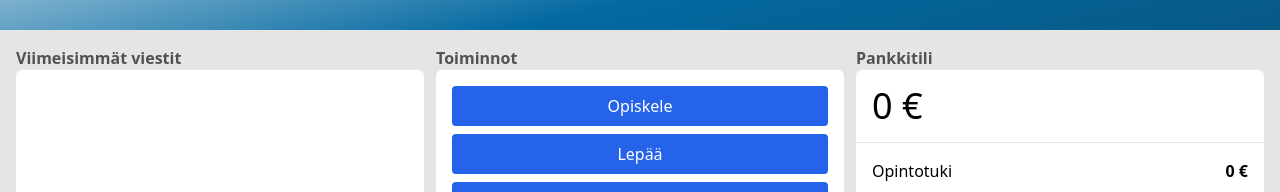
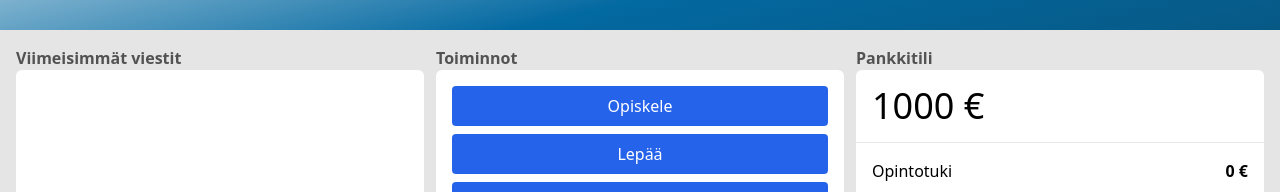
Before and after one commit to vuolen/opiskelusim2023, a React (Vite) app: page / in a window 1280 px wide. Shown: the part 334-526 px from the top of the page. Built offline with nearby package versions, Linux system fonts and the light colour scheme.

Commit message:
added rent

```diff
--- a/src/game/game.ts
+++ b/src/game/game.ts
@@ -7,6 +7,8 @@ import { createCredits } from "./observables/credits";
 import { createDate } from "./observables/date";
 import { createGameover } from "./observables/gameover";
 import { createEnergy } from "./observables/energy";
+import { createSalary } from "./observables/salary";
+import { createRent } from "./observables/rent";
 
 export type Student = {
     credits: number;
@@ -38,7 +40,11 @@ export function createGame(action$: Observable<ActionTypes>) {
 
     const credits$ = createCredits(action$, message$);
 
-    const money$ = createMoney(action$, date$, message$);
+    const salary$ = createSalary(action$, date$, message$);
+
+    const rent$ = createRent(date$);
+
+    const money$ = createMoney(salary$, rent$, message$);
 
     const gameover$ = createGameover(credits$, date$);
 
--- a/src/game/observables/date.ts
+++ b/src/game/observables/date.ts
@@ -1,8 +1,6 @@
 import { addDays } from "date-fns";
 import { Action } from "../game";
 import { scan, share, startWith } from "rxjs";
-
-export type Date = ReturnType<typeof createDate>;
 
 export function createDate(action$: Action) {
     return action$.pipe(
--- a/src/game/observables/gameover.ts
+++ b/src/game/observables/gameover.ts
@@ -1,11 +1,10 @@
-import { combineLatest, map, share, startWith } from "rxjs";
+import { Observable, combineLatest, map, share, startWith } from "rxjs";
 import type { Credits } from "./credits";
-import type { Date as DateObserver } from "./date";
 import { isEqual } from "date-fns";
 
 const CREDIT_GOAL = 300;
 
-export function createGameover(credits$: Credits, date$: DateObserver) {
+export function createGameover(credits$: Credits, date$: Observable<Date>) {
     return combineLatest([
         credits$.pipe(map(credits => credits > CREDIT_GOAL)),
         date$.pipe(map(date => isEqual(date, new Date(2023, 8, 31)))),
--- a/src/game/observables/money.ts
+++ b/src/game/observables/money.ts
@@ -1,65 +1,17 @@
-import { getMonth, isLastDayOfMonth } from "date-fns";
-import {
-    Observable,
-    Subject,
-    distinctUntilChanged,
-    filter,
-    map,
-    merge,
-    scan,
-    share,
-    startWith,
-    tap,
-    withLatestFrom,
-} from "rxjs";
-import { Action, ActionTypes, MessageTypes, Messages } from "../game";
+import { merge, scan, share, startWith, tap } from "rxjs";
+import { Messages } from "../game";
+import { Salary } from "./salary";
+import { Rent } from "./rent";
 
-function createDaysWorkedThisMonth(
-    action$: Action,
-    date$: Observable<Date>,
-    message$: Messages,
-) {
-    const month$ = date$.pipe(map(getMonth), distinctUntilChanged());
+const STARTING_MONEY = 1000;
 
-    const reset = () => 0;
-    const addOne = (days: number) => days + 1;
-
+export function createMoney(salary$: Salary, rent$: Rent, message$: Messages) {
     return merge(
-        month$.pipe(map(() => reset)),
-        action$.pipe(
-            filter(action => action === "work"),
-            map(() => addOne),
-            tap(() => message$.next("work")),
-        ),
+        salary$.pipe(tap(salary => salary > 0 && message$.next("payday"))),
+        rent$.pipe(tap(() => message$.next("rent"))),
     ).pipe(
-        scan((acc, update) => update(acc), 0),
-        startWith(0),
+        scan((money, salary) => money + salary, STARTING_MONEY),
+        share(),
+        startWith(STARTING_MONEY),
     );
 }
-
-export function createMoney(
-    action$: Observable<ActionTypes>,
-    date$: Observable<Date>,
-    message$: Subject<MessageTypes>,
-) {
-    const daysWorkedThisMonth$ = createDaysWorkedThisMonth(
-        action$,
-        date$,
-        message$,
-    );
-    return date$.pipe(
-        filter(date => isLastDayOfMonth(date)),
-        withLatestFrom(daysWorkedThisMonth$),
-        map(([_, daysWorkedThisMonth]) => daysWorkedThisMonth),
-        tap(
-            daysWorkedThisMonth =>
-                daysWorkedThisMonth > 0 && message$.next("payday"),
-        ),
-        scan(
-            (money, daysWorkedThisMonth) => money + daysWorkedThisMonth * 80,
-            0,
-        ),
-        share(),
-        startWith(0),
-    );
-}
--- /dev/null
+++ b/src/game/observables/rent.ts
@@ -0,0 +1,11 @@
+import { getDate } from "date-fns";
+import { Observable, filter, map } from "rxjs";
+
+export type Rent = ReturnType<typeof createRent>;
+
+export function createRent(date$: Observable<Date>) {
+    return date$.pipe(
+        filter(date => getDate(date) === 5),
+        map(() => -500),
+    );
+}
--- /dev/null
+++ b/src/game/observables/salary.ts
@@ -0,0 +1,60 @@
+import { getMonth, isLastDayOfMonth } from "date-fns";
+import {
+    Observable,
+    distinctUntilChanged,
+    filter,
+    map,
+    merge,
+    scan,
+    share,
+    startWith,
+    tap,
+    withLatestFrom,
+} from "rxjs";
+import { Action, Messages } from "../game";
+
+function createDaysWorkedThisMonth(
+    action$: Action,
+    date$: Observable<Date>,
+    message$: Messages,
+) {
+    const month$ = date$.pipe(map(getMonth), distinctUntilChanged());
+
+    const reset = () => 0;
+    const addOne = (days: number) => days + 1;
+
+    return merge(
+        month$.pipe(map(() => reset)),
+        action$.pipe(
+            filter(action => action === "work"),
+            map(() => addOne),
+            tap(() => message$.next("work")),
+        ),
+    ).pipe(
+        scan((acc, update) => update(acc), 0),
+        startWith(0),
+    );
+}
+
+const DAILY_SALARY = 80;
+
+export type Salary = ReturnType<typeof createSalary>;
+
+export function createSalary(
+    action$: Action,
+    date$: Observable<Date>,
+    message$: Messages,
+) {
+    const daysWorkedThisMonth$ = createDaysWorkedThisMonth(
+        action$,
+        date$,
+        message$,
+    );
+
+    return date$.pipe(
+        filter(date => isLastDayOfMonth(date)),
+        withLatestFrom(daysWorkedThisMonth$),
+        map(([_, daysWorkedThisMonth]) => daysWorkedThisMonth * DAILY_SALARY),
+        share(),
+    );
+}
--- a/src/locales/fi/translation.json
+++ b/src/locales/fi/translation.json
@@ -11,7 +11,8 @@
         "tooManyConsecutiveDaysStudied": "Olet opiskellut liian monta päivää putkeen ja hyvinvointisi kärsii.",
         "rest": "Lepäät päivän ja voit hieman paremmin",
         "study": "Opiskelit päivän ja sait opintopisteen",
-        "work": "Työskentelit päivän. Saat palkan kuun viimeinen päivä."
+        "work": "Työskentelit päivän. Saat palkan kuun viimeinen päivä.",
+        "rent": "On kuukauden viides päivä. Vuokra perittiin tililtäsi."
     },
     "actions": {
         "title": "Toiminnot",
```
